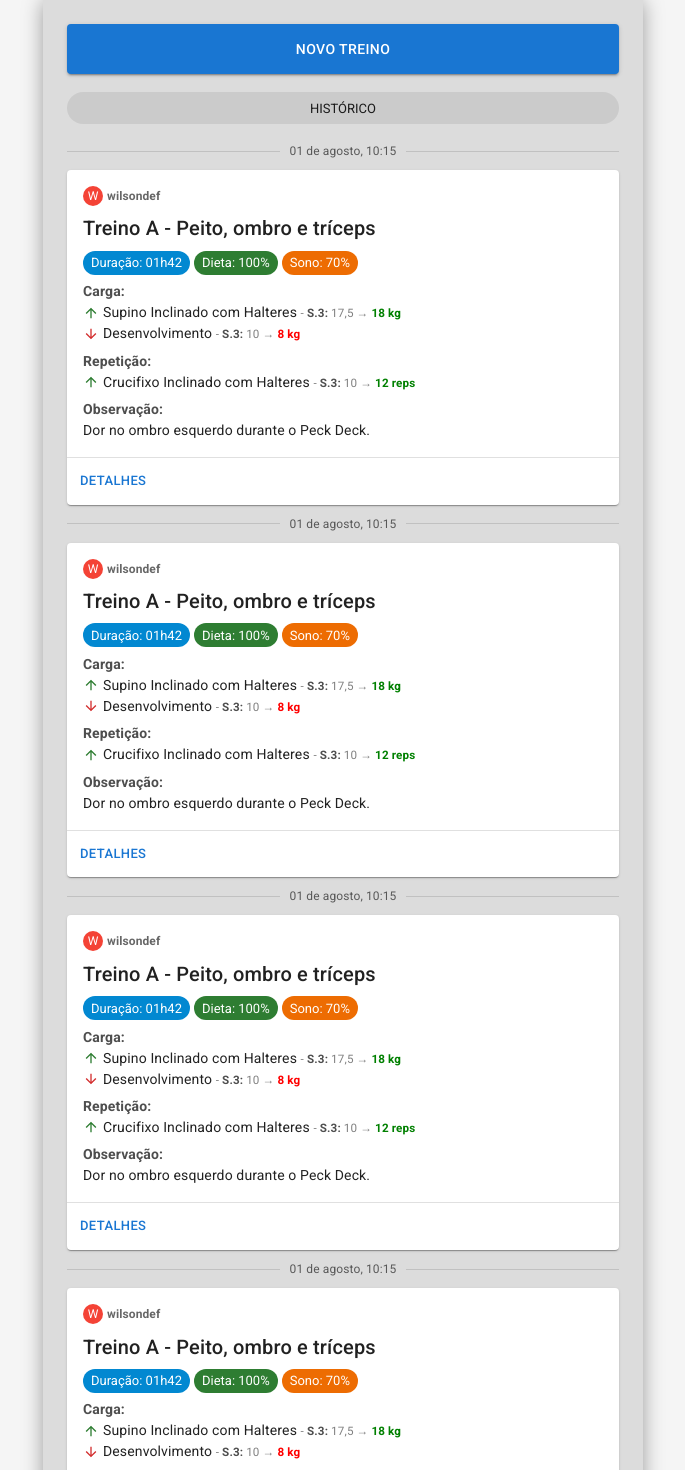
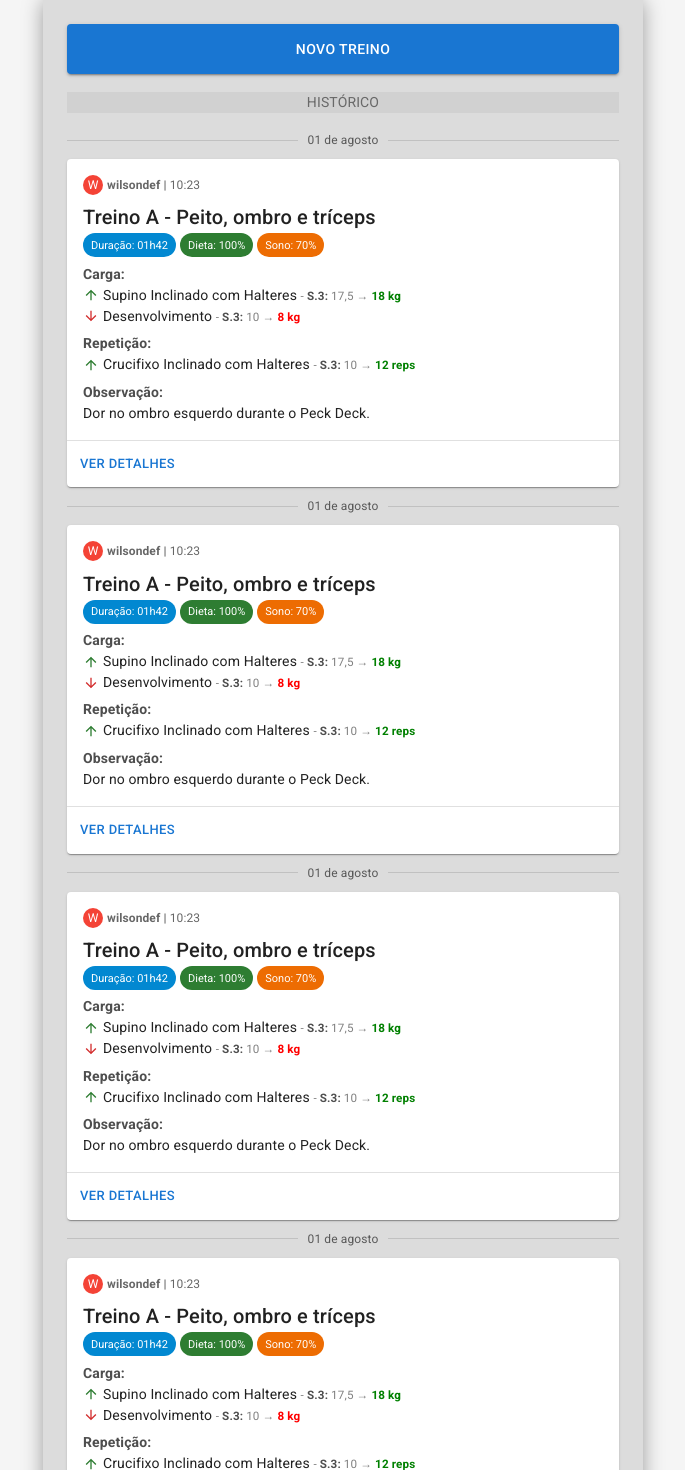
Before and after one commit to wilsondefreitas-dev/till-f, a Next.js app: page /feed in a window 1280 px wide. Shown: the top 1470 px of the page, without its empty margins (297-982 px from the left). Built offline with nearby package versions, Linux system fonts and the light colour scheme; a web font is replaced by a local one.

Commit message:
update feed and cart

```diff
--- a/app/(routes)/feed/TrainingCard.jsx
+++ b/app/(routes)/feed/TrainingCard.jsx
@@ -12,45 +12,11 @@ import ArrowDownwardIcon from "@mui/icons-material/ArrowDownward";
 import { styled } from "@mui/material/styles";
 import { red } from "@mui/material/colors";
 
-const CardAvatar = styled(Avatar)(() => ({
-  width: 20,
-  height: 20,
-  fontSize: 12,
-  backgroundColor: red[500],
-}));
-
-const CardHeader = styled(Typography)(({ theme }) => ({
-  fontSize: 12,
-  color: theme.palette.text.secondary,
-}));
-
-const CardInfoTitle = styled(Typography)(() => ({
-  fontSize: 14,
-  fontWeight: "bold",
-  color: "#4e4e4e",
-}));
-
-const CardInfo = styled(Typography)(() => ({
-  fontSize: 14,
-}));
-
-const CardSmallInfo = styled("small", {
-  shouldForwardProp: (prop) => prop !== "progressed",
-})(({ progressed }) => ({
-  color: "gray",
-  "& b": {
-    color: "#4e4e4e",
-  },
-  "& b:last-child": {
-    color: progressed ? "green" : "red",
-  },
-}));
-
 export default function TrainingCard() {
   return (
     <>
       <Divider>
-        <CardHeader>01 de agosto, 10:15</CardHeader>
+        <CardHeader>01 de agosto</CardHeader>
       </Divider>
       <Card>
         <CardContent>
@@ -58,18 +24,20 @@ export default function TrainingCard() {
             <Stack direction="row" spacing={0.5} alignItems="center">
               <CardAvatar>W</CardAvatar>
               <CardHeader>
-                <b>wilsondef</b>
+                <b>wilsondef | </b> 10:23
               </CardHeader>
             </Stack>
 
-            <Typography variant="h6">
-              Treino A - Peito, ombro e tríceps
-            </Typography>
+            <Stack>
+              <Typography variant="h6">
+                Treino A - Peito, ombro e tríceps
+              </Typography>
 
-            <Stack direction="row" spacing={0.5}>
-              <Chip label="Duração: 01h42" color="info" size="small" />
-              <Chip label="Dieta: 100%" color="success" size="small" />
-              <Chip label="Sono: 70%" color="warning" size="small" />
+              <Stack direction="row" spacing={0.5}>
+                <CardChip label="Duração: 01h42" color="info" size="small" />
+                <CardChip label="Dieta: 100%" color="success" size="small" />
+                <CardChip label="Sono: 70%" color="warning" size="small" />
+              </Stack>
             </Stack>
 
             <Stack>
@@ -126,9 +94,47 @@ export default function TrainingCard() {
         <Divider />
 
         <CardActions>
-          <Button size="small">Detalhes</Button>
+          <Button size="small">ver detalhes</Button>
         </CardActions>
       </Card>
     </>
   );
 }
+
+const CardAvatar = styled(Avatar)(() => ({
+  width: 20,
+  height: 20,
+  fontSize: 12,
+  backgroundColor: red[500],
+}));
+
+const CardHeader = styled(Typography)(({ theme }) => ({
+  fontSize: 12,
+  color: theme.palette.text.secondary,
+}));
+
+const CardChip = styled(Chip)(() => ({
+  fontSize: 11,
+}));
+
+const CardInfoTitle = styled(Typography)(() => ({
+  fontSize: 14,
+  fontWeight: "bold",
+  color: "#4e4e4e",
+}));
+
+const CardInfo = styled(Typography)(() => ({
+  fontSize: 14,
+}));
+
+const CardSmallInfo = styled("small", {
+  shouldForwardProp: (prop) => prop !== "progressed",
+})(({ progressed }) => ({
+  color: "gray",
+  "& b": {
+    color: "#4e4e4e",
+  },
+  "& b:last-child": {
+    color: progressed ? "green" : "red",
+  },
+}));
--- a/app/(routes)/feed/page.jsx
+++ b/app/(routes)/feed/page.jsx
@@ -2,10 +2,10 @@
 
 import { useEffect, useRef } from "react";
 import Fab from "@mui/material/Fab";
-import Chip from "@mui/material/Chip";
 import Button from "@mui/material/Button";
 import AddIcon from "@mui/icons-material/Add";
 import Container from "@mui/material/Container";
+import Typography from "@mui/material/Typography";
 import { styled } from "@mui/material/styles";
 import TrainingCard from "./TrainingCard";
 
@@ -30,8 +30,8 @@ export default function Feed() {
     const buttonHeight = buttonToTrain.current.offsetHeight;
 
     (document.onscroll = () => {
-      const shoFab = window.scrollY >= feedPaddingTopSize + buttonHeight;
-      fabToTrain.current.style.opacity = Number(shoFab);
+      const showFab = window.scrollY >= feedPaddingTopSize + buttonHeight;
+      fabToTrain.current.style.opacity = Number(showFab);
     })();
   }
 
@@ -40,16 +40,17 @@ export default function Feed() {
       <LongButton ref={buttonToTrain} variant="contained">
         Novo Treino
       </LongButton>
-      <FixedFab ref={fabToTrain} color="primary" aria-label="add">
+
+      <FixedFab ref={fabToTrain} color="primary">
         <AddIcon />
       </FixedFab>
-      <Chip size="large" label="HISTÓRICO" />
+
+      <FeedHeader>histórico</FeedHeader>
+
       <HistoricContainer>
-        <TrainingCard />
-        <TrainingCard />
-        <TrainingCard />
-        <TrainingCard />
-        <TrainingCard />
+        {Array.from(Array(6), (data) => (
+          <TrainingCard key={data} />
+        ))}
       </HistoricContainer>
     </FeedContainer>
   );
@@ -64,6 +65,14 @@ const FeedContainer = styled(Container)(() => ({
   minHeight: "100vh",
   backgroundColor: "gainsboro",
   boxShadow: "0px 0px 20px -1px rgba(0, 0, 0, 0.4)",
+}));
+
+const FeedHeader = styled(Typography)(() => ({
+  textAlign: "center",
+  backgroundColor: "rgba(0,0,0,0.05)",
+  color: "dimgray",
+  textTransform: "uppercase",
+  fontSize: 14,
 }));
 
 const FixedFab = styled(Fab)(() => ({
```
